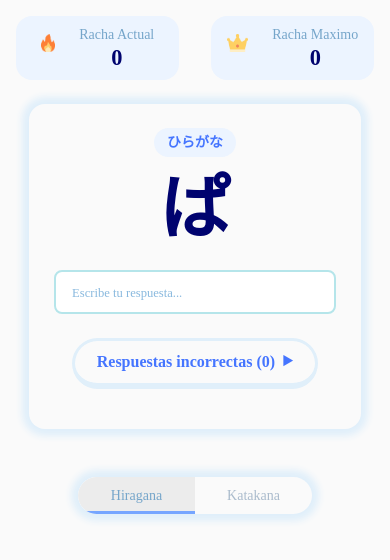
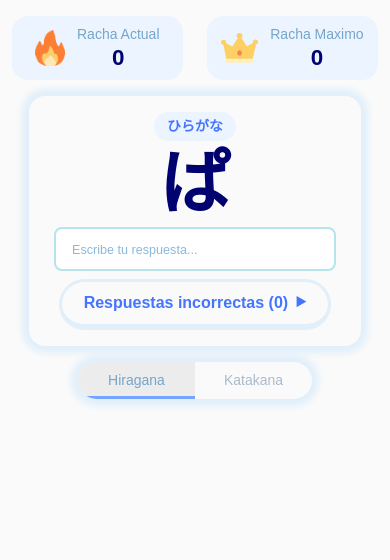
Before and after one commit to KatsuJapones/hiragana, a website: page index.html in a window 390 px wide. Drawn offline with Linux system fonts and the light colour scheme.

Commit message:
CSSのメディアクエリ変更

```diff
--- a/Kana.css
+++ b/Kana.css
@@ -92,6 +92,7 @@ body {
 }
 
 body {
+    font-family: Arial, sans-serif;
     text-align: center;
     background: linear-gradient(to bottom,
             #cdebf9,
@@ -208,6 +209,7 @@ h2 {
 .streak {
     display: flex;
     justify-content: center;
+    align-items: center;
     background: var(--backgroundLight);
     border-radius: 16px;
     padding: 16px 24px;
@@ -216,15 +218,11 @@ h2 {
 }
 
 .fire {
-    width: 29px;
-    height: 36px;
-    transform: translateY(10px);
+    width: 20%;
 }
 
 .clown {
-    width: 43px;
-    height: 36px;
-    transform: translateY(10px);
+    width: 25%;
 }
 
 .make-it-column {
@@ -323,7 +321,7 @@ h2 {
     border-radius: 8px;
     padding: 8px 16px;
     width: 70%;
-    margin: 8px auto;
+    margin: 4px auto;
 }
 
 #answer:focus,
@@ -876,39 +874,42 @@ input::placeholder {
     }
 
     /* ======== Streak処理 ======== */
-    .fire {
-        width: 14.5px;
-        height: 18px;
-    }
-
-    .clown {
-        width: 21.5px;
-        height: 18px;
-    }
-
     .streak {
         margin-top: 16px;
-        width: 42%;
+        width: 44%;
         padding: 8px 12px;
+        gap: 12px;
     }
 
     /* ======== Question Window ======== */
     #question-window {
         width: 85%;
+        margin: 16px auto;
+        padding: 16px 0;
+    }
+
+    #question,
+    #modal-question {
+        line-height: 1;
+        margin: 8px auto;
     }
 
     #answer {
         width: 85%;
         font-size: 16px;
+        margin: 0;
     }
 
     #equivocado-container {
         max-width: 90%;
+        margin: 0;
+        margin-top: 8px;
     }
 
     /* ======== ひらがなとカタカナ変更スイッチ ======== */
     #switch-container {
         width: 60%;
+        margin: 0;
     }
 
     /* ======== 復習モーダル ======== */
```
